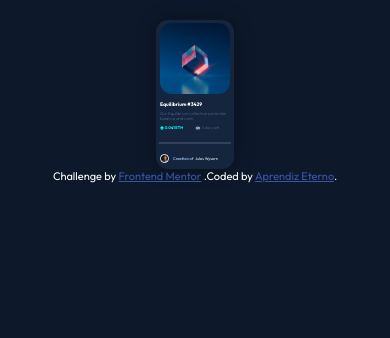
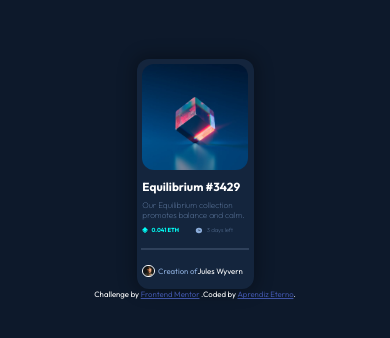
Before and after one commit to Mario-Etchegoyen/nft-vista-previa, a plain HTML site: page index.html in a window 390 px wide. Drawn offline with Linux system fonts and the light colour scheme.

Commit message:
Terminando responsive 100%

```diff
--- a/assets/style.css
+++ b/assets/style.css
@@ -1,5 +1,5 @@
 .attribution {
-  display: block;
+  width: 90%;
   font-size: 11px;
   text-align: center;
 }
@@ -9,17 +9,19 @@
 }
 
 body {
+  display: flex;
+  justify-content: center;
+  align-items: center;
+  flex-direction: column;
   margin: 0%;
   width: 100%;
   height: 100%;
   background-color: hsl(217, 54%, 11%);
   color: hsl(0, 0%, 100%);
   font-family: Outfit;
-
 }
 
 main {
-  vertical-align: center;
   background-color: hsl(216, 50%, 16%);
   margin: 5% auto 0;
   width: 20%;
@@ -63,10 +65,11 @@ h5 {
   align-items: center;
   color: hsl(178, 100%, 50%);
   font-weight: bold;
+  width: 20dvw;
 }
 
 .tamano-logoEquil {
-  width: 12%;
+  width: 10%;
   height: 30%;
   padding-right: 0.3dvw
 }
@@ -75,19 +78,14 @@ h5 {
   display: flex;
   align-items: center;
   color: hsl(215, 51%, 70%);
-  font-weight: ligh;
+  font-weight: lighter;
+  width: 20dvw;
 }
 
 .tamano-logoReloj {
-  width: 17%;
-  height: 30%;
+  width: 15%;
+  height: 35%;
   padding-right: 0.3dvw
-}
-
-p span {
-  color: hsl(178, 100%, 50%);
-  font-weight: bold;
-  padding: 0.5dvw;
 }
 
 hr {
@@ -118,3 +116,87 @@ p span {
   color: hsl(215, 51%, 70%);
 
 }
+
+/* ------------------------ 960 px --------------------- */
+@media(max-width: 960px) {
+  main {
+    margin-top: 15%;
+    width: 30%;
+  }
+
+  h1 {
+    font-size: 3dvw;
+  }
+
+  h5 {
+    font-size: 2.1dvw;
+  }
+
+  .parrafo {
+    width: 100%;
+    font-size: 1.9dvw;
+  }
+
+  .logo-equilibrium {
+    width: 30dvw;
+    font-size: 1.5dvw;
+  }
+
+  .tamano-logoEquil {
+    padding-right: 1dvw
+  }
+
+  .logo-reloj {
+    width: 30dvw;
+    font-size: 1.5dvw;
+  }
+
+  .tamano-logoReloj {
+    padding-right: 1dvw
+  }
+
+  .author {
+    font-size: 2dvw;
+  }
+
+  .attribution {
+    width: 90%;
+    font-size: 2dvw;
+    text-align: center;
+  }
+}
+
+
+/* ------------------------ 375 px --------------------- */
+@media(max-width: 375px) {
+  main {
+    margin-top: 15%;
+    width: 90%;
+  }
+
+  h1 {
+    font-size: 6dvw;
+  }
+
+  h5 {
+    font-size: 5dvw;
+  }
+
+  .parrafo {
+    font-size: 5dvw;
+  }
+
+  .tamano-logoEquil {
+    padding-right: 1.2dvw
+  }
+
+  .tamano-logoReloj {
+    padding-right: 1.2dvw
+  }
+
+  .author {
+    font-size: 4.5dvw;
+  }
+
+
+}
```
